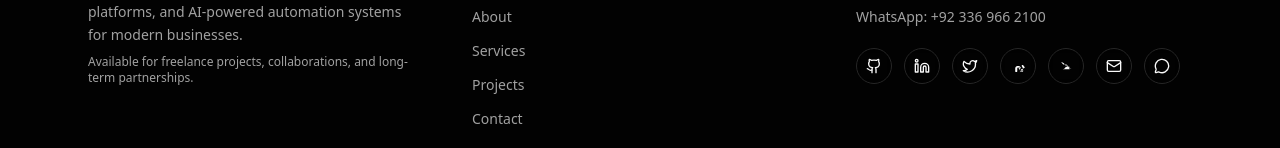
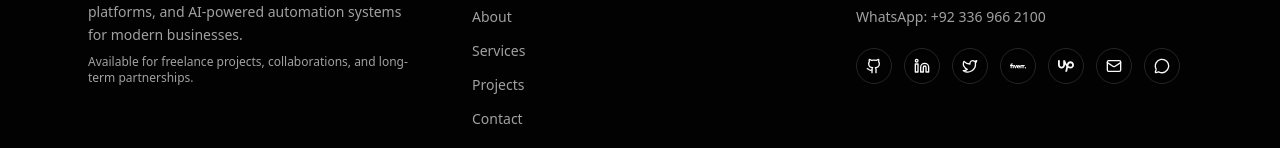
Before and after one commit to JasimMalook/jasim-portfolio, a Next.js app: page / in a window 1280 px wide. Shown: the part 7390-7538 px from the top of the page. Built offline with nearby package versions, Linux system fonts and the light colour scheme.

Commit message:
Replace custom SVGs with react-icons brand icons for Fiverr/Upwork

```diff
--- a/package.json
+++ b/package.json
@@ -17,6 +17,7 @@
     "next-themes": "^0.4.6",
     "react": "19.2.3",
     "react-dom": "19.2.3",
+    "react-icons": "^5.6.0",
     "tailwind-merge": "^3.4.0"
   },
   "devDependencies": {
--- a/src/components/Footer.tsx
+++ b/src/components/Footer.tsx
@@ -2,23 +2,8 @@
 
 import Link from "next/link";
 import { Github, Linkedin, Twitter, MessageCircle, Mail } from "lucide-react";
+import { SiFiverr, SiUpwork } from "react-icons/si";
 import { Button } from "./ui/Button";
-
-function FiverrIcon({ size = 16 }: { size?: number }) {
-    return (
-        <svg width={size} height={size} viewBox="0 0 24 24" fill="currentColor">
-            <path d="M21.502 15.049c-.604.267-1.284.442-2.002.527v1.924c0 .774-.628 1.402-1.402 1.402h-.3c-.774 0-1.402-.628-1.402-1.402v-1.842c-2.08-.431-3.652-1.22-4.565-2.334h-.006l3.607 5.902c.542.89 1.551 1.455 2.668 1.455h.209c.842 0 1.527-.685 1.527-1.527 0-.842-.685-1.527-1.527-1.527h-.107c-.406 0-.778.16-1.047.418l-2.234 3.509V15.2c0-.608-.493-1.102-1.102-1.102h-1.8c-.608 0-1.102.493-1.102 1.102v4.523c0 .774-.628 1.402-1.402 1.402h-.3c-.774 0-1.402-.628-1.402-1.402v-4.523c0-1.868 1.518-3.386 3.386-3.386h1.8c1.868 0 3.386 1.518 3.386 3.386v1.842c1.206-.14 2.347-.555 3.354-1.187l-2.05-3.346c-.373-.608-.208-1.406.365-1.84.572-.433 1.36-.293 1.787.26l3.126 4.038V15.2c0-.608-.493-1.102-1.102-1.102h-.2z" />
-        </svg>
-    );
-}
-
-function UpworkIcon({ size = 16 }: { size?: number }) {
-    return (
-        <svg width={size} height={size} viewBox="0 0 24 24" fill="currentColor">
-            <path d="M17.058 16.616c2.173-.283 3.073-2.06 3.073-2.06l.007-.065s-.753 2.388-3.54 2.388c0 0-1.942.1-3.463.1h-2.56c-1.563 0-3.882-.1-3.882-.1 2.66 0 4.144-2.337 4.144-2.337h.004c.388-.703.7-1.153 1.16-1.377.803-.393 1.885-.243 2.97.215 1.722.72 2.795 1.86 2.795 1.86l-3.804-2.605s-.416-.516-1.15-.835c-.532-.232-1.145-.294-1.663-.072-.918.395-1.294 1.328-1.294 1.328s.505-1.156 1.918-1.642c1.07-.37 2.39-.343 3.328.273.504.332.893.79 1.15 1.305l.04.08s-1.285-3.436-5.653-3.436H7.84S4.5 6.05 4.5 6.05c3.672 0 5.802 3.552 6.13 4.04.375.557.595 1.075.718 1.546 1.16-.167 2.377-.043 3.364.518.527.3.973.743 1.32 1.288.065.102.128.207.187.314l.84-1.14z" />
-        </svg>
-    );
-}
 
 const navLinks = [
     { name: "Home", href: "/" },
@@ -32,8 +17,8 @@ const socialLinks = [
     { name: "GitHub", href: "https://github.com/JasimMalook", icon: Github },
     { name: "LinkedIn", href: "https://www.linkedin.com/in/jasim-malook", icon: Linkedin },
     { name: "Twitter", href: "https://x.com/JasimMalook", icon: Twitter },
-    { name: "Fiverr", href: "https://www.fiverr.com/jasimmalook?public_mode=true", icon: FiverrIcon },
-    { name: "Upwork", href: "https://www.upwork.com/freelancers/~014c25762fc2275193?viewMode=1", icon: UpworkIcon },
+    { name: "Fiverr", href: "https://www.fiverr.com/jasimmalook?public_mode=true", icon: SiFiverr },
+    { name: "Upwork", href: "https://www.upwork.com/freelancers/~014c25762fc2275193?viewMode=1", icon: SiUpwork },
     { name: "Email", href: "mailto:jasimmalook@gmail.com", icon: Mail },
     { name: "WhatsApp", href: "https://wa.me/923369662100", icon: MessageCircle },
 ];
```
Also changed, not shown: 1 other file (tests, documents, lock files or other folders).
